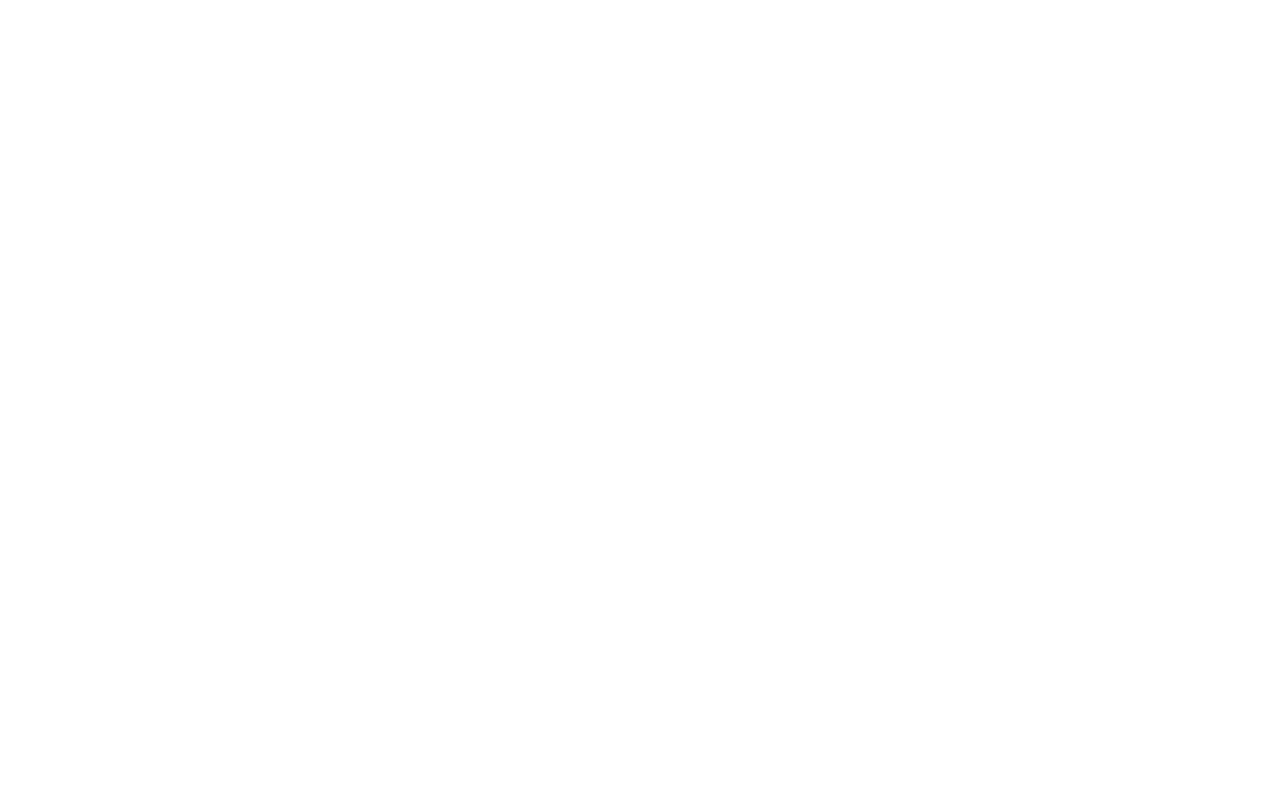
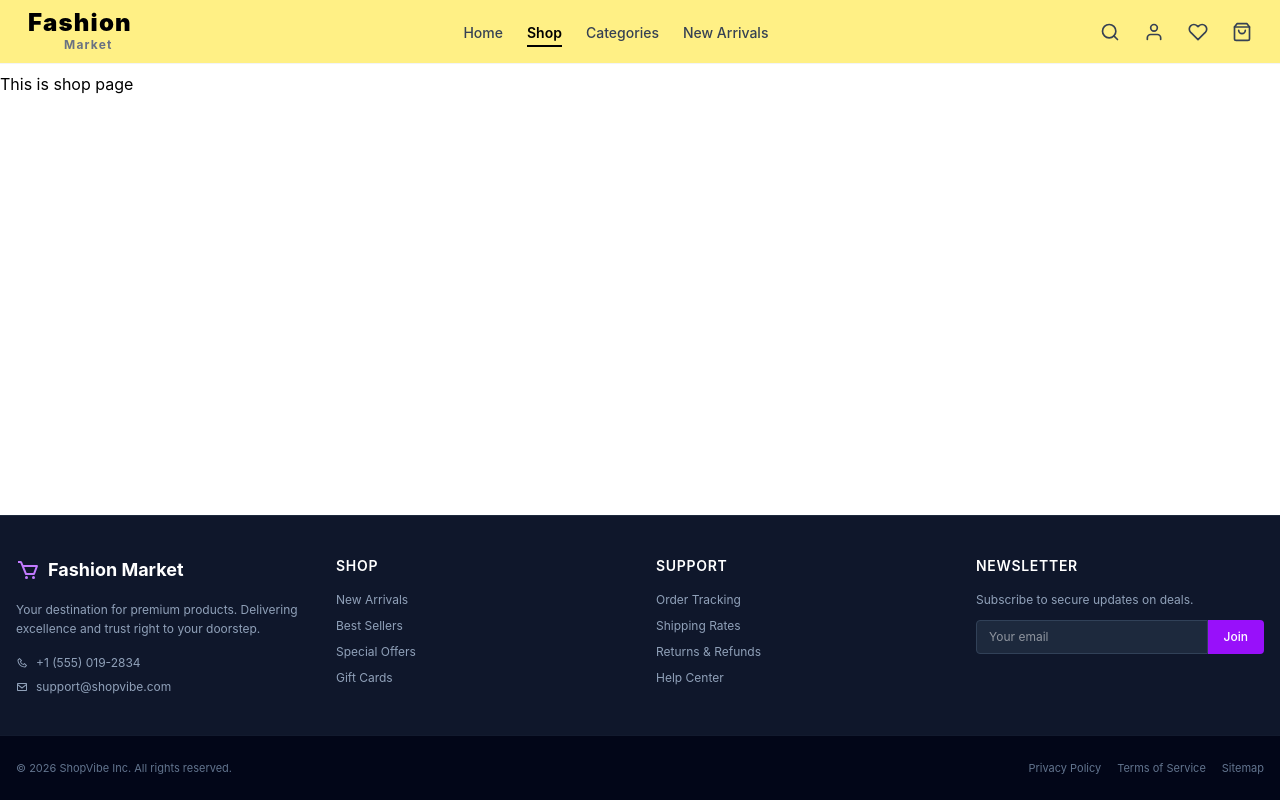
Before and after one commit to shaikhAshraf-01/E-commerce-for-mens, a React app in the folder FrontEnd/: page /shop in a window 1280 px wide. Before the commit this address had no page. Built offline with nearby package versions, Linux system fonts and the light colour scheme; the HTML template or start-up script is replaced by a standard one.

Commit message:
shop page created

```diff
--- a/FrontEnd/src/App.jsx
+++ b/FrontEnd/src/App.jsx
@@ -1,14 +1,18 @@
 import Home from "./pages/Home";
 import Layout from "./pages/layout";
-import {Routes, Route} from "react-router-dom"
+import { Routes, Route} from "react-router-dom"
+import Shop from "./pages/Shop";
 function App() {
 
   return (
+    <>
     <Routes>
       <Route element={<Layout/>}>
-      <Route path='/' element={<Home/>}/>
+      <Route index element={<Home/>}/>
+      <Route path="/shop" element={<Shop/>}/>
       </Route>
     </Routes>
+    </>
 
   )
 }
--- a/FrontEnd/src/components/Bottom.jsx
+++ b/FrontEnd/src/components/Bottom.jsx
@@ -1,6 +1,82 @@
-function Bottom(){
-    return (
-        <div>I am bottom</div>
-    )
+import React from 'react';
+import { BiCart, BiEnvelope, BiPhone, BiMap } from "react-icons/bi";
+
+function Bottom() {
+  return (
+    <footer className="w-full bg-slate-900 text-slate-300 mt-12 border-t border-slate-800">
+
+      {/* Upper Footer: Main Information Links */}
+      <div className="max-w-7xl mx-auto px-4 py-10 grid grid-cols-2 md:grid-cols-4 gap-8">
+
+        {/* Column 1: Company Profile */}
+        <div className="col-span-2 md:col-span-1">
+          <div className="flex items-center gap-2 text-white font-bold text-lg mb-4">
+            <BiCart className="text-2xl text-purple-400" />
+            <span>Fashion Market</span>
+          </div>
+          <p className="text-xs text-slate-400 leading-relaxed mb-4">
+            Your destination for premium products. Delivering excellence and trust right to your doorstep.
+          </p>
+          <div className="flex flex-col gap-2 text-xs text-slate-400">
+            <div className="flex items-center gap-2"><BiPhone /> +1 (555) 019-2834</div>
+            <div className="flex items-center gap-2"><BiEnvelope /> support@shopvibe.com</div>
+          </div>
+        </div>
+
+        {/* Column 2: Shop Categories */}
+        <div>
+          <h4 className="text-white font-semibold text-sm mb-4 tracking-wider uppercase">Shop</h4>
+          <ul className="flex flex-col gap-2.5 text-xs text-slate-400">
+            <li><a href="#" className="hover:text-purple-400 transition-colors">New Arrivals</a></li>
+            <li><a href="#" className="hover:text-purple-400 transition-colors">Best Sellers</a></li>
+            <li><a href="#" className="hover:text-purple-400 transition-colors">Special Offers</a></li>
+            <li><a href="#" className="hover:text-purple-400 transition-colors">Gift Cards</a></li>
+          </ul>
+        </div>
+
+        {/* Column 3: Customer Service */}
+        <div>
+          <h4 className="text-white font-semibold text-sm mb-4 tracking-wider uppercase">Support</h4>
+          <ul className="flex flex-col gap-2.5 text-xs text-slate-400">
+            <li><a href="#" className="hover:text-purple-400 transition-colors">Order Tracking</a></li>
+            <li><a href="#" className="hover:text-purple-400 transition-colors">Shipping Rates</a></li>
+            <li><a href="#" className="hover:text-purple-400 transition-colors">Returns & Refunds</a></li>
+            <li><a href="#" className="hover:text-purple-400 transition-colors">Help Center</a></li>
+          </ul>
+        </div>
+
+        {/* Column 4: Newsletter Box */}
+        <div className="col-span-2 md:col-span-1">
+          <h4 className="text-white font-semibold text-sm mb-4 tracking-wider uppercase">Newsletter</h4>
+          <p className="text-xs text-slate-400 mb-3">Subscribe to secure updates on deals.</p>
+          <form className="flex w-full" onSubmit={(e) => e.preventDefault()}>
+            <input
+              type="email"
+              placeholder="Your email"
+              className="w-full bg-slate-800 text-white text-xs px-3 py-2 rounded-l border border-slate-700 focus:outline-none focus:border-purple-400"
+            />
+            <button className="bg-purple-600 hover:bg-purple-500 text-white font-medium text-xs px-4 py-2 rounded-r transition-colors">
+              Join
+            </button>
+          </form>
+        </div>
+
+      </div>
+
+      {/* Lower Footer: Copyright & Legal Bars */}
+      <div className="w-full bg-slate-950 border-t border-slate-800/60 py-6 text-center text-[11px] text-slate-500">
+        <div className="max-w-7xl mx-auto px-4 flex flex-col sm:flex-row justify-between items-center gap-3">
+          <p>© {new Date().getFullYear()} ShopVibe Inc. All rights reserved.</p>
+          <div className="flex gap-4">
+            <a href="#" className="hover:text-slate-400">Privacy Policy</a>
+            <a href="#" className="hover:text-slate-400">Terms of Service</a>
+            <a href="#" className="hover:text-slate-400">Sitemap</a>
+          </div>
+        </div>
+      </div>
+
+    </footer>
+  );
 }
+
 export default Bottom;
--- a/FrontEnd/src/components/Navbar.jsx
+++ b/FrontEnd/src/components/Navbar.jsx
@@ -1,34 +1,46 @@
 import { useState } from 'react';
+import { NavLink } from 'react-router-dom'; // 1. Imported NavLink
 import { FiSearch, FiUser, FiHeart, FiShoppingBag, FiMenu, FiX } from 'react-icons/fi';
 
 function Navbar() {
     const [isOpen, setIsOpen] = useState(false);
-    const [isSearchOpen, setIsSearchOpen] = useState(false); // New state to track search overlay
+    const [isSearchOpen, setIsSearchOpen] = useState(false);
+
+    // 2. Active Style Helper Function
+    const navLinkStyles = ({ isActive }) =>
+        `cursor-pointer transition pb-1 font-medium text-sm ${
+            isActive ? 'text-black border-b-2 border-black font-semibold' : 'text-gray-700 hover:text-black'
+        }`;
+
+    const mobileNavLinkStyles = ({ isActive }) =>
+        `block border-b border-gray-100 pb-2 font-semibold text-lg ${
+            isActive ? 'text-purple-600 border-purple-600' : 'text-gray-800'
+        }`;
 
     return (
         <nav className="w-full fixed top-0 left-0 h-16 px-4 md:px-7 flex justify-between items-center border-b border-gray-100 bg-yellow-200 z-50">
 
-           {/* 1. BRAND LOGO (Hidden on mobile if search is active to save room) */}
+           {/* 1. BRAND LOGO */}
            <div className={`z-50 ${isSearchOpen ? 'hidden sm:block' : 'block'}`}>
-                <h1 className="font-black font-sans text-2xl tracking-wider leading-none">URBAN</h1>
-                <h3 className="text-xs font-bold tracking-widest text-gray-500 mt-0.5 pl-9">MEN</h3>
+                <h1 className="font-black font-sans text-2xl tracking-wider leading-none">Fashion</h1>
+                <h3 className="text-xs font-bold tracking-widest text-gray-500 mt-0.5 pl-9">Market</h3>
            </div>
 
-           {/* 2. DYNAMIC CENTER: NAVIGATION LINKS OR SEARCH BAR */}
+           {/* 2. DYNAMIC CENTER */}
            <div className="flex-1 max-w-xl mx-4 sm:mx-8 md:mx-12">
-                {/* Desktop Menu: Hidden when search is active */}
+                {/* Desktop Menu: Uses NavLink for automatic underlines */}
                 {!isSearchOpen && (
                     <div className="hidden md:block text-center">
-                        <ul className="flex justify-center gap-6 font-medium text-sm text-gray-700">
-                            <li className="hover:text-black cursor-pointer transition">Home</li>
-                            <li className="hover:text-black cursor-pointer transition">Shop</li>
-                            <li className="hover:text-black cursor-pointer transition">Categories</li>
-                            <li className="hover:text-black cursor-pointer transition">New Arrivals</li>
+                        <ul className="flex justify-center gap-6">
+                            <li><NavLink to="/" className={navLinkStyles}>Home</NavLink></li>
+                            <li><NavLink to="/shop" className={navLinkStyles}>Shop</NavLink></li>
+                            <li><NavLink to="/categories" className={navLinkStyles}>Categories</NavLink></li>
+                            <li><NavLink to="/new-arrivals" className={navLinkStyles}>New Arrivals</NavLink></li>
                         </ul>
                     </div>
                 )}
 
-                {/* Shared Search Input Field: Always visible on mobile, toggled on PC */}
+                {/* Shared Search Input Field */}
                 <div className={`w-full ${isSearchOpen ? 'block' : 'hidden md:hidden'}`}>
                     <div className="relative flex items-center w-full bg-white border border-gray-300 rounded-md px-3 py-1.5 shadow-sm">
                         <FiSearch className="text-gray-400 shrink-0 mr-2" size={18} />
@@ -38,11 +50,7 @@
                             className="w-full bg-transparent text-sm text-gray-800 outline-none placeholder-gray-400"
                             autoFocus={isSearchOpen}
                         />
-                        {/* Close button for search mode */}
-                        <button
-                            onClick={() => setIsSearchOpen(false)}
-                            className="text-gray-400 hover:text-black ml-2"
-                        >
+                        <button onClick={() => setIsSearchOpen(false)} className="text-gray-400 hover:text-black ml-2">
                             <FiX size={18} />
                         </button>
                     </div>
@@ -52,12 +60,8 @@
            {/* 3. UTILITY ICONS & HAMBURGER */}
            <div className="flex items-center gap-3 md:gap-6 z-50">
                  <ul className="flex items-center gap-3 md:gap-6 text-gray-700">
-                    {/* Search Trigger Icon: Hidden if search is already active */}
                     {!isSearchOpen && (
-                        <li
-                            onClick={() => setIsSearchOpen(true)}
-                            className="hover:text-black cursor-pointer flex items-center"
-                        >
+                        <li onClick={() => setIsSearchOpen(true)} className="hover:text-black cursor-pointer flex items-center">
                             <FiSearch size={20}/>
                         </li>
                     )}
@@ -66,11 +70,7 @@
                     <li className="hover:text-black cursor-pointer relative flex items-center"><FiShoppingBag size={20}/></li>
                 </ul>
 
-                {/* Mobile Menu Trigger (Hamburger) */}
-                <button
-                    onClick={() => setIsOpen(!isOpen)}
-                    className="block md:hidden text-gray-700 focus:outline-none"
-                >
+                <button onClick={() => setIsOpen(!isOpen)} className="block md:hidden text-gray-700 focus:outline-none">
                     {isOpen ? <FiX size={24} /> : <FiMenu size={24} />}
                 </button>
            </div>
@@ -80,11 +80,11 @@
                 fixed top-0 right-0 h-screen w-64 bg-white shadow-xl z-40 transition-transform duration-300 ease-in-out md:hidden pt-20 px-6
                 ${isOpen ? 'translate-x-0' : 'translate-x-full'}
            `}>
-                <ul className="flex flex-col gap-5 font-semibold text-lg text-gray-800">
-                    <li className="border-b border-gray-100 pb-2">Home</li>
-                    <li className="border-b border-gray-100 pb-2">Shop</li>
-                    <li className="border-b border-gray-100 pb-2">Categories</li>
-                    <li className="border-b border-gray-100 pb-2">New Arrivals</li>
+                <ul className="flex flex-col gap-5">
+                    <li><NavLink to="/" onClick={() => setIsOpen(false)} className={mobileNavLinkStyles}>Home</NavLink></li>
+                    <li><NavLink to="/shop" onClick={() => setIsOpen(false)} className={mobileNavLinkStyles}>Shop</NavLink></li>
+                    <li><NavLink to="/categories" onClick={() => setIsOpen(false)} className={mobileNavLinkStyles}>Categories</NavLink></li>
+                    <li><NavLink to="/new-arrivals" onClick={() => setIsOpen(false)} className={mobileNavLinkStyles}>New Arrivals</NavLink></li>
                     <li className="sm:hidden pt-2 flex flex-col gap-3 text-gray-600 font-medium text-base">
                         <span className="flex items-center gap-2"><FiUser size={18}/> Profile</span>
                         <span className="flex items-center gap-2"><FiHeart size={18}/> Wishlist</span>
@@ -92,14 +92,7 @@
                 </ul>
            </div>
 
-           {/* Dark background overlay for mobile drawer */}
-           {isOpen && (
-               <div
-                   onClick={() => setIsOpen(false)}
-                   className="fixed inset-0 bg-black/30 md:hidden z-30"
-               />
-           )}
-
+           {isOpen && <div onClick={() => setIsOpen(false)} className="fixed inset-0 bg-black/30 md:hidden z-30" />}
         </nav>
     );
 }
--- /dev/null
+++ b/FrontEnd/src/pages/Shop.jsx
@@ -0,0 +1,6 @@
+function Shop(){
+    return(
+        <div>This is shop page</div>
+    )
+};
+export default Shop;
```
Also changed, not shown: FrontEnd/src/components/HeroSection.jsx (+7 -6 lines), FrontEnd/src/pages/Home.jsx (+10 -10 lines), FrontEnd/src/components/shopcomponent/Filter.jsx (added), FrontEnd/src/components/shopcomponent/ProductContent.jsx (added).
